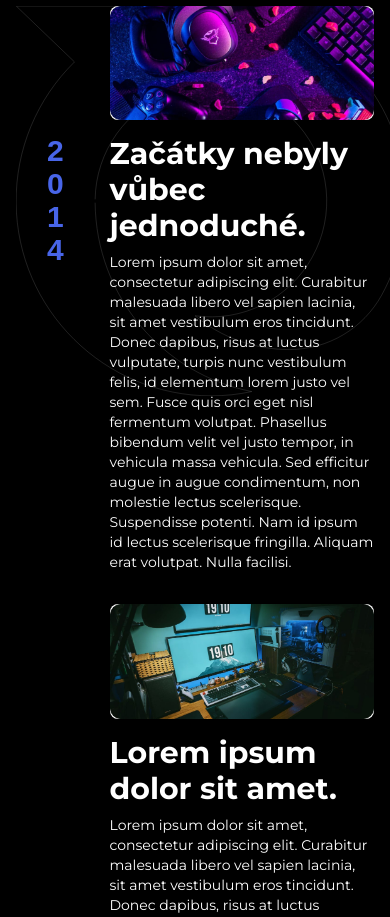
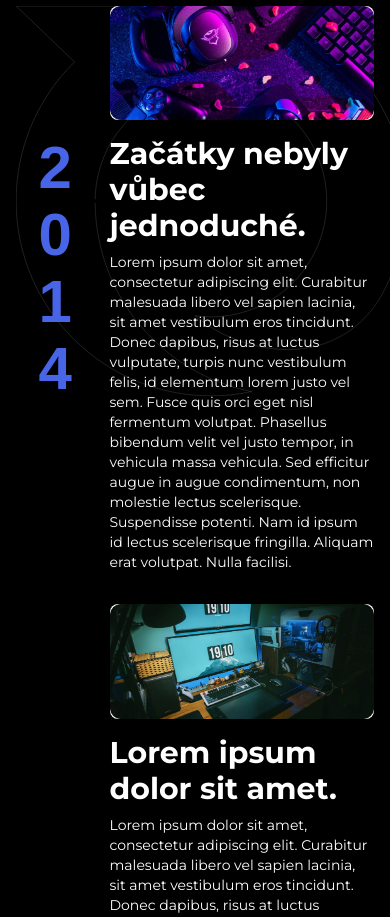
Before and after one commit to karnytomas/karnytomas3, a React (Create React App) app: page /o-nas in a window 390 px wide. Shown: the part 7440-8357 px from the top of the page. Built offline with nearby package versions, Linux system fonts and the light colour scheme.

Commit message:
year size sm

```diff
--- a/src/components/About/Timeline.js
+++ b/src/components/About/Timeline.js
@@ -62,7 +62,7 @@ function Timeline() {
                             <div className="relative">
                                 {/* První p element */}
                                 <p
-                                    className="text-vertical-horizontal relative px-2 z-10 text-extra-blue text-3xl md:text-6xl font-bold md:bg-black text-center transition-all duration-100 ease-out"
+                                    className="text-vertical-horizontal relative px-2 z-10 text-extra-blue text-6xl font-bold md:bg-black text-center transition-all duration-100 ease-out"
                                     style={{
                                         fontFamily: "sans-serif"
                                     }}>
```
